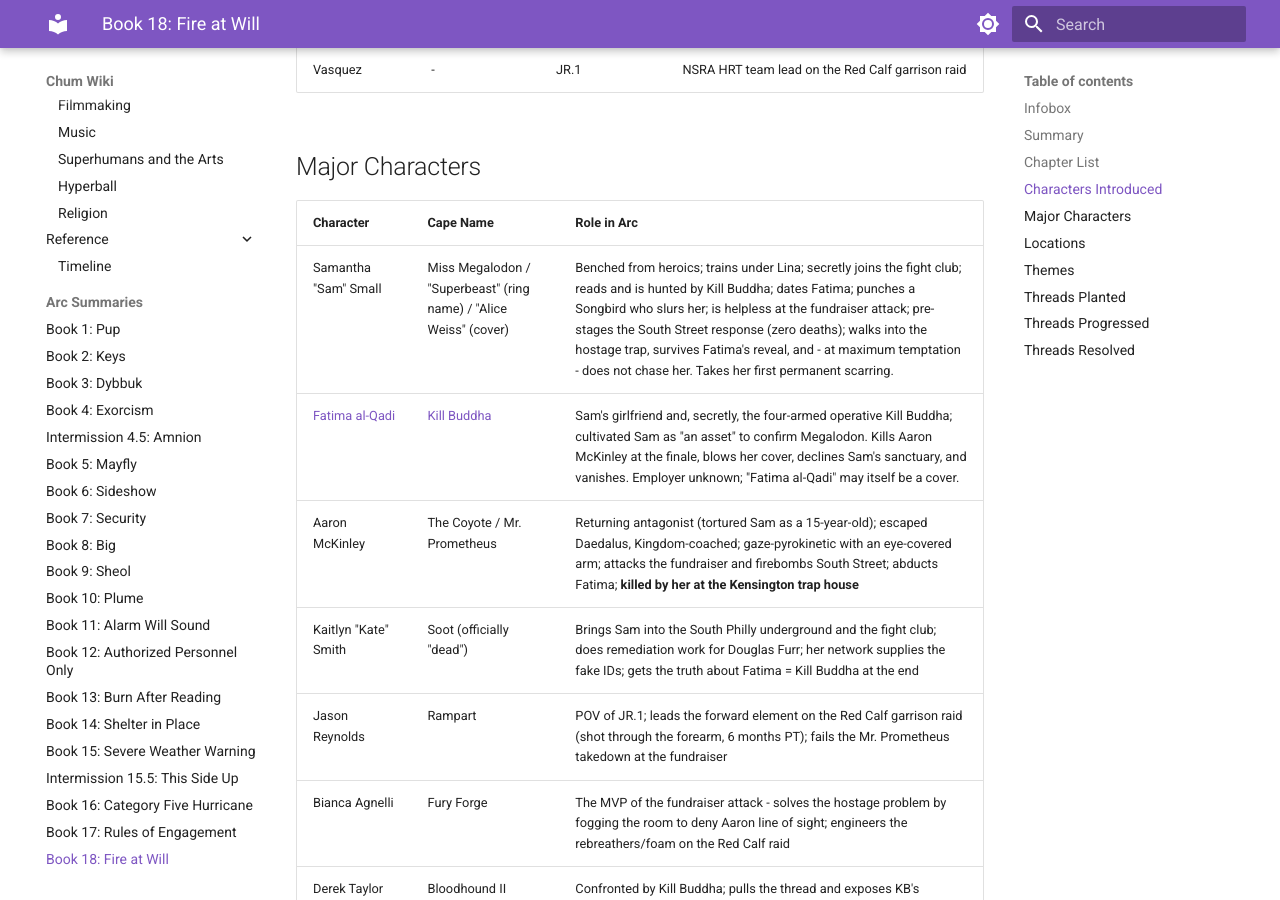
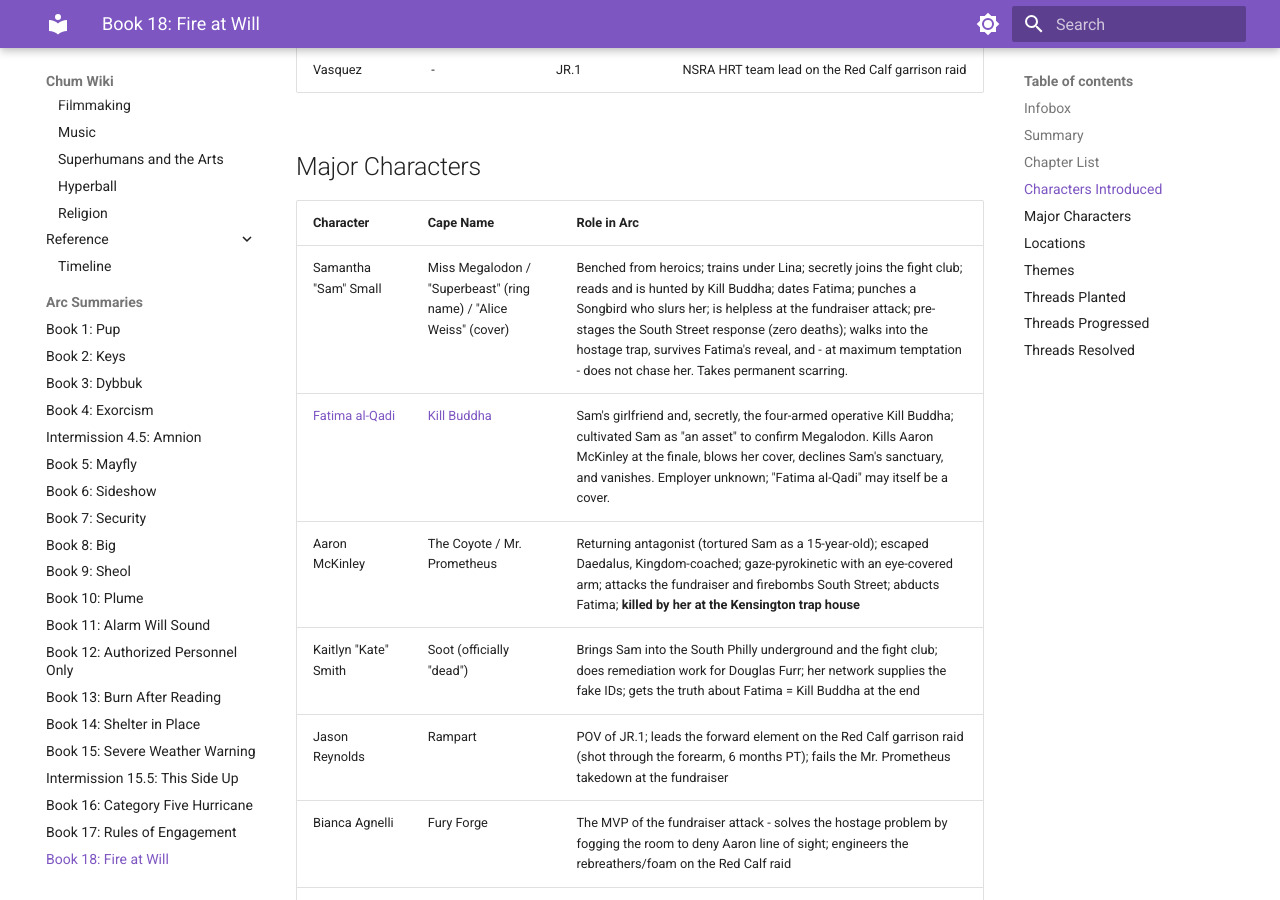
Before and after one commit to bearsharktopus-dev/chum-wiki, an MkDocs documentation site: the page built from knowledge-base/worldbuilding/arc-summaries/book-18-fire-at-will.md, in a window 1280 px wide and 900 px high, scrolled down 7311 px. Built offline with MkDocs 1.6.1 and Material for MkDocs 9.7.7, drawn with Linux system fonts in a browser that asks for light colours; some of the changed text lies outside the part shown.

Commit message:
Fix: Arc 18 scarring is not Sam's first permanent scar (regen scars what it heals last under overload)
Co-Authored-By: Claude Opus 4.8 <noreply@anthropic.com>

```diff
--- a/knowledge-base/worldbuilding/arc-summaries/book-18-fire-at-will.md
+++ b/knowledge-base/worldbuilding/arc-summaries/book-18-fire-at-will.md
@@ -16,7 +16,7 @@
 | **Preceded By** | Book 17: Rules of Engagement |
 | **Followed By** | TBD |
 | **Entries** | 16 chapters + 2 interludes |
-| **Note** | First book to open from a non-Sam POV (Rampart, JR.1). Lina Robinson and Douglas Furr's underground fight club debut; Sam fights it as "Superbeast" / "Alice Weiss." Aaron McKinley returns as Mr. Prometheus and dies. Sam takes her first permanent scarring. |
+| **Note** | First book to open from a non-Sam POV (Rampart, JR.1). Lina Robinson and Douglas Furr's underground fight club debut; Sam fights it as "Superbeast" / "Alice Weiss." Aaron McKinley returns as Mr. Prometheus and dies. Sam takes permanent scarring. |
 
 ## Summary
 
@@ -85,7 +85,7 @@ The denouement is quiet and bruised. Sam's regeneration triages her lungs first
 
 | Character | Cape Name | Role in Arc |
 |-----------|-----------|-------------|
-| Samantha "Sam" Small | Miss Megalodon / "Superbeast" (ring name) / "Alice Weiss" (cover) | Benched from heroics; trains under Lina; secretly joins the fight club; reads and is hunted by Kill Buddha; dates Fatima; punches a Songbird who slurs her; is helpless at the fundraiser attack; pre-stages the South Street response (zero deaths); walks into the hostage trap, survives Fatima's reveal, and - at maximum temptation - does not chase her. Takes her first permanent scarring. |
+| Samantha "Sam" Small | Miss Megalodon / "Superbeast" (ring name) / "Alice Weiss" (cover) | Benched from heroics; trains under Lina; secretly joins the fight club; reads and is hunted by Kill Buddha; dates Fatima; punches a Songbird who slurs her; is helpless at the fundraiser attack; pre-stages the South Street response (zero deaths); walks into the hostage trap, survives Fatima's reveal, and - at maximum temptation - does not chase her. Takes permanent scarring. |
 | [Fatima al-Qadi](../../characters/fatima-al-qadi.md) | [Kill Buddha](../../characters/kill-buddha.md) | Sam's girlfriend and, secretly, the four-armed operative Kill Buddha; cultivated Sam as "an asset" to confirm Megalodon. Kills Aaron McKinley at the finale, blows her cover, declines Sam's sanctuary, and vanishes. Employer unknown; "Fatima al-Qadi" may itself be a cover. |
 | Aaron McKinley | The Coyote / Mr. Prometheus | Returning antagonist (tortured Sam as a 15-year-old); escaped Daedalus, Kingdom-coached; gaze-pyrokinetic with an eye-covered arm; attacks the fundraiser and firebombs South Street; abducts Fatima; **killed by her at the Kensington trap house** |
 | Kaitlyn "Kate" Smith | Soot (officially "dead") | Brings Sam into the South Philly underground and the fight club; does remediation work for Douglas Furr; her network supplies the fake IDs; gets the truth about Fatima = Kill Buddha at the end |
```
Also changed, not shown: other parts of knowledge-base/worldbuilding/arc-summaries/book-18-fire-at-will.md (+1 -1 lines).
